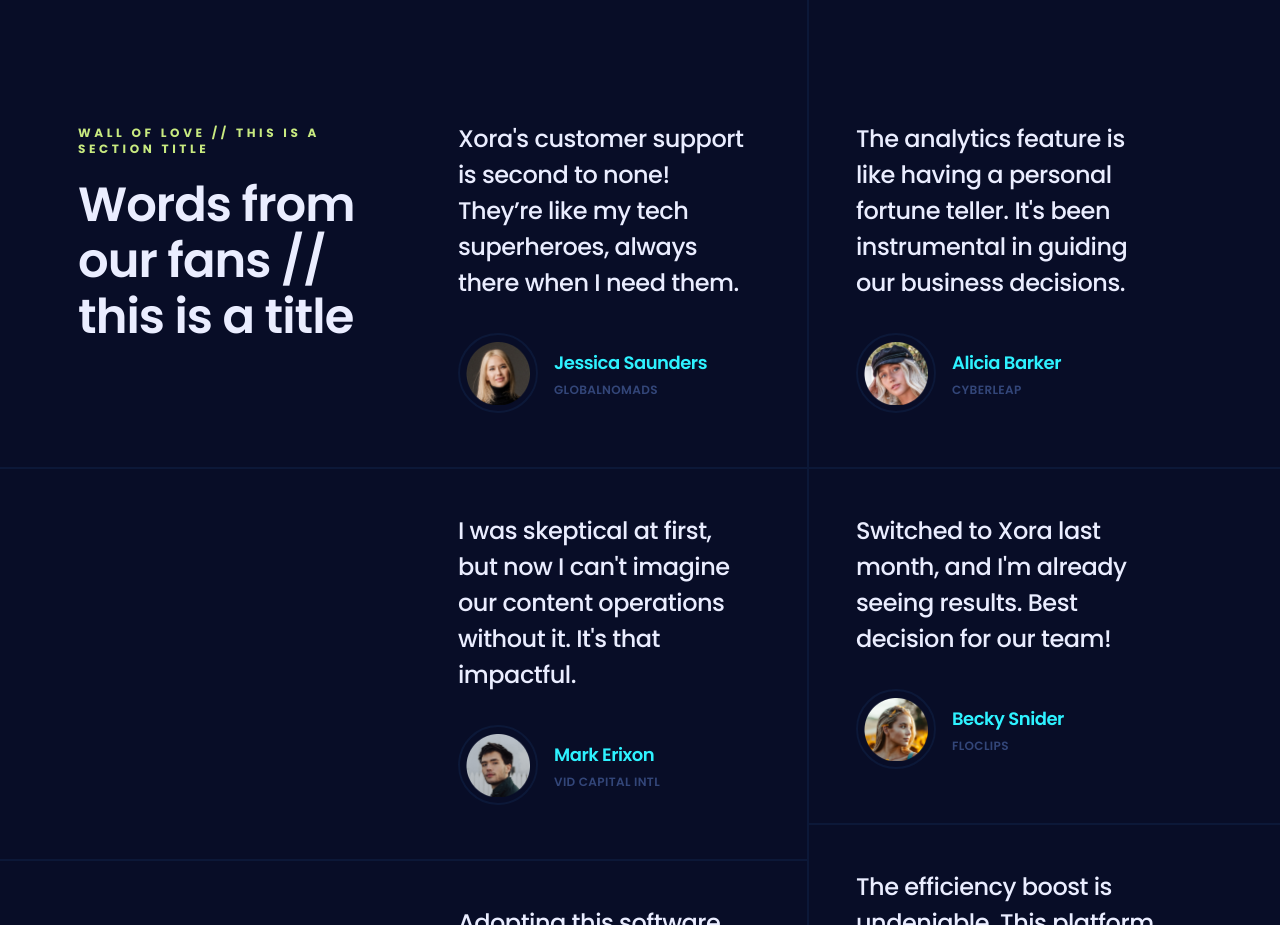
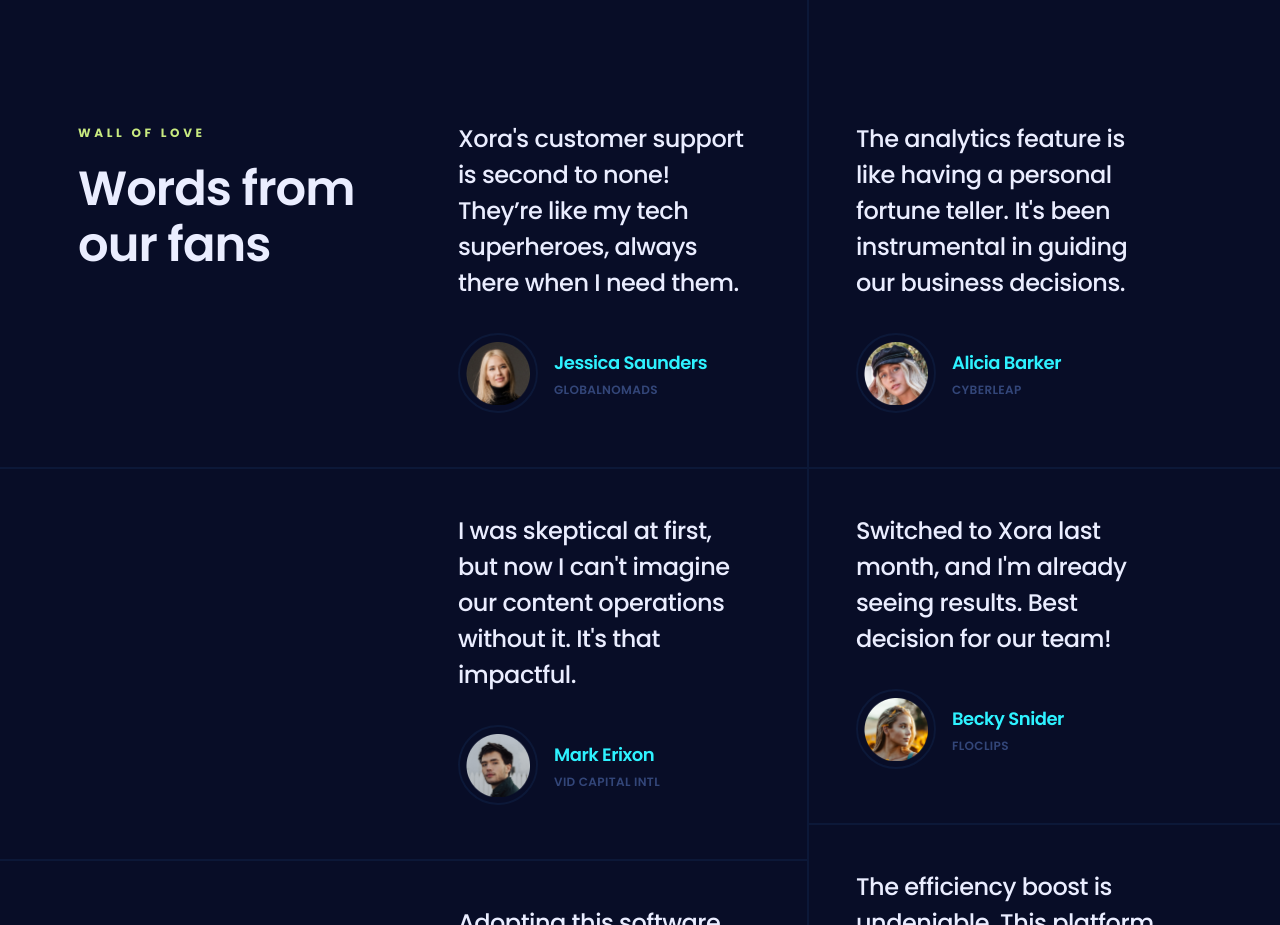
Before and after one commit to mauassenco/saas-app-lp, a React (Vite) app: page / in a window 1280 px wide. Shown: the part 4320-5245 px from the top of the page. Built offline with nearby package versions, Linux system fonts and the light colour scheme.

Commit message:
feat: removing  some comments

```diff
--- a/src/sections/Testimonials.jsx
+++ b/src/sections/Testimonials.jsx
@@ -12,10 +12,10 @@ const Testimonials = () => {
       <div className="container block lg:flex">
         <div className="testimonials_head-res relative z-2 mr-20 flex-300">
           <p className="caption mb-5 max-md:mb-2.5">
-            Wall of Love // this is a section title
+            Wall of Love
           </p>
           <h3 className="h3 max-md:h5 text-p4">
-            Words from our fans // this is a title
+            Words from our fans
           </h3>
         </div>
 
```
